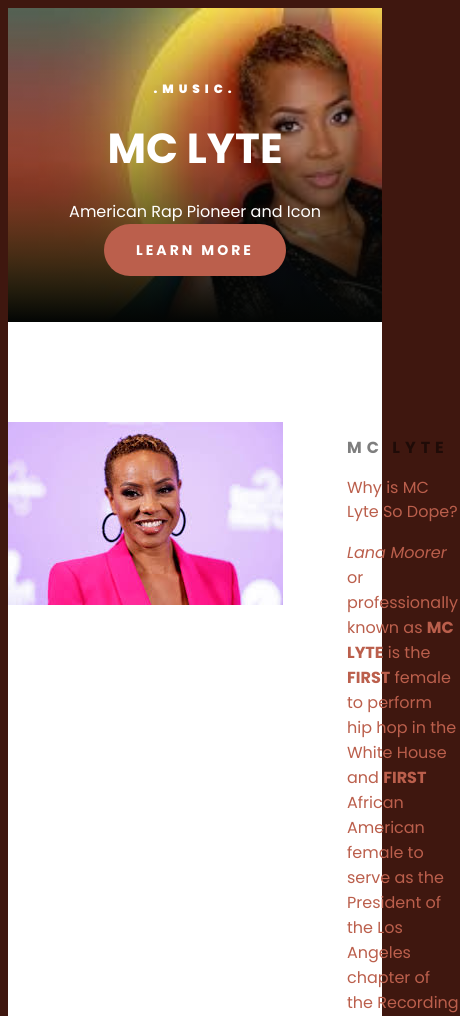
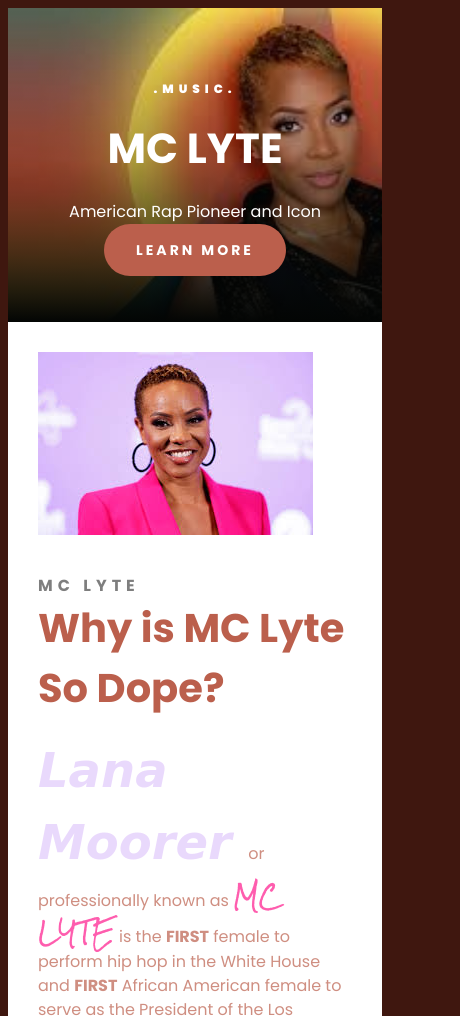
Before and after one commit to mayaclaros/mc-lyte, a plain HTML site: page index.html in a window 390 px wide. Shown: the top 1016 px of the page, 460 px wide, since content can reach past the window. Drawn offline with Linux system fonts and the light colour scheme; a web font is replaced by a local one.

Commit message:
Update style.css
added css styling to google fonts, responsive grid and section, and main

```diff
--- a/src/style.css
+++ b/src/style.css
@@ -9,9 +9,22 @@ body {
 }
 .grid {
   display: grid;
-  grid-template-columns: 1fr 2fr 2fr;
+
   grid-gap: 64px;
 }
+
+.img-responsive {
+  max-width: 100%;
+}
+.grid-2-columns {
+  display: grid;
+  grid-template-columns: 1fr 1fr;
+}
+
+.grid-3-columns-with-first-narrow {
+  grid-template-columns: 1fr 2fr 2fr;
+}
+
 section {
   max-width: 1200px;
   margin: 0 auto;
@@ -78,14 +91,6 @@ main {
   background-color: white;
 }
 
-main h3 {
-  color: #bb5f4c;
-  font-family: "Poppins";
-  font-size: 16px;
-  font-weight: 400;
-  line-height: 1.5;
-  text-align: left;
-}
 main h2 {
   font-weight: 700;
   font-size: 16px;
@@ -93,10 +98,23 @@ main h2 {
   letter-spacing: 5px;
   text-transform: uppercase;
   opacity: 0.5;
+  margin: 0;
 }
-
+main h3 {
+  color: #bb5f4c;
+  font-family: "Poppins";
+  font-size: 40px;
+  font-weight: 700;
+  line-height: 1.5;
+  margin: 0;
+}
 main p {
   color: #bb5f4c;
+  font-style: normal;
+  font-weight: 400;
+  font-size: 16px;
+  line-height: 1.5;
+  opacity: 0.7;
 }
 
 footer {
@@ -141,6 +159,21 @@ footer a {
   text-decoration: none;
 }
 
+.style-script-regular {
+  font-family: "Style Script", cursive;
+  font-size: 48px;
+  font-weight: 900;
+  color: #e1c9fb;
+}
+
+.rock-salt-regular {
+  font-family: "Rock Salt", cursive;
+  font-size: 24px;
+  font-weight: 400;
+  font-style: normal;
+  color: #fe1a8c;
+}
+
 @media (max-width: 960px) {
   header {
     padding: 60px 0;
@@ -155,4 +188,13 @@ footer a {
   header h3 {
     font-size: 12px;
   }
+
+  .grid {
+    grid-template-columns: 1fr;
+    grid-gap: 32px;
+  }
+
+  section {
+    padding: 30px;
+  }
 }
```
